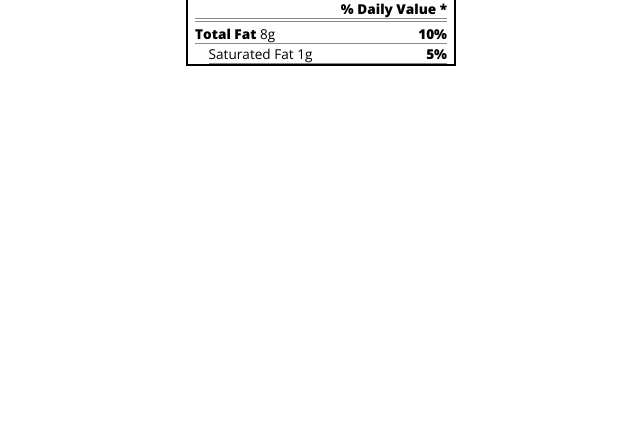
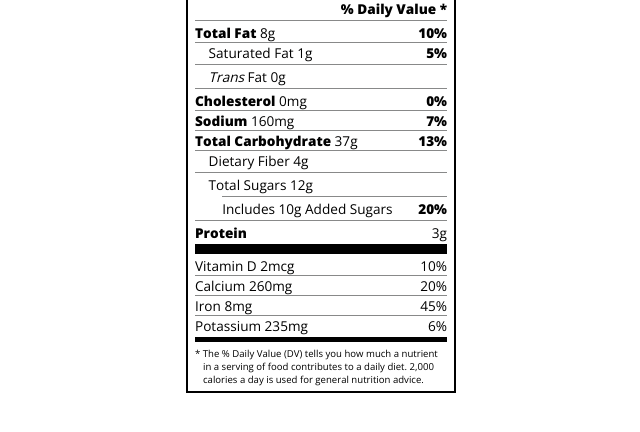
Before and after one commit to brooks-t/nutrition-label-fcc, a plain HTML site: page index.html in a window 1280 px wide. Shown: the part 182-614 px from the top of the page, without its empty margins (319-959 px from the left). Drawn offline with nearby package versions, Linux system fonts and the light colour scheme.

Commit message:
finished up label with text and styles

```diff
--- a/index.html
+++ b/index.html
@@ -30,7 +30,27 @@
             <div class="divider"></div>
             <p><span><span class="bold">Total Fat</span> 8g</span> <span class="bold">10%</span></p>
             <p class="indent no-divider">Saturated Fat 1g <span class="bold">5%</span></p>
+            <div class="divider"></div>
+            <p class="indent no-divider"><span><i>Trans</i> Fat 0g</span></p>
+            <div class="divider"></div>
+            <p><span><span class="bold">Cholesterol</span> 0mg</span> <span class="bold">0%</span></p>
+            <p><span><span class="bold">Sodium</span> 160mg</span> <span class="bold">7%</span></p>
+            <p><span><span class="bold">Total Carbohydrate</span> 37g</span> <span class="bold">13%</span></p>
+            <p class="indent no-divider"><span>Dietary Fiber 4g</span></p>
+            <div class="divider"></div>
+            <p class="indent no-divider"><span>Total Sugars 12g</span></p>
+            <div class="double-indent divider"></div>
+            <p class="double-indent no-divider">Includes 10g Added Sugars <span class="bold">20%</span></p>
+            <div class="divider"></div>
+            <p class="no-divider"><span class="bold">Protein</span> 3g</p>
+            <div class="divider large"></div>
+            <p>Vitamin D 2mcg <span>10%</span></p>
+            <p>Calcium 260mg <span>20%</span></p>
+            <p>Iron 8mg <span>45%</span></p>
+            <p class="no-divider">Potassium 235mg <span>6%</span></p>
         </div>
+        <div class="divider medium"></div>
+            <p class="note">* The % Daily Value (DV) tells you how much a nutrient in a serving of food contributes to a daily diet. 2,000 calories a day is used for general nutrition advice.</p>
     </div>
 </body>
 </html>
--- a/styles.css
+++ b/styles.css
@@ -84,6 +84,17 @@ p {
     margin-left: 1em;
 }
 
-.daily-value p {
+.daily-value p:not(.no-divider) {
     border-bottom: 1px solid #888989;
 }
+
+.double-indent {
+    margin-left: 2em;
+}
+
+.note {
+    font-size: 0.6rem;
+    margin: 5px 0;
+    padding: 0 8px;
+    text-indent: -8px;
+}
```
